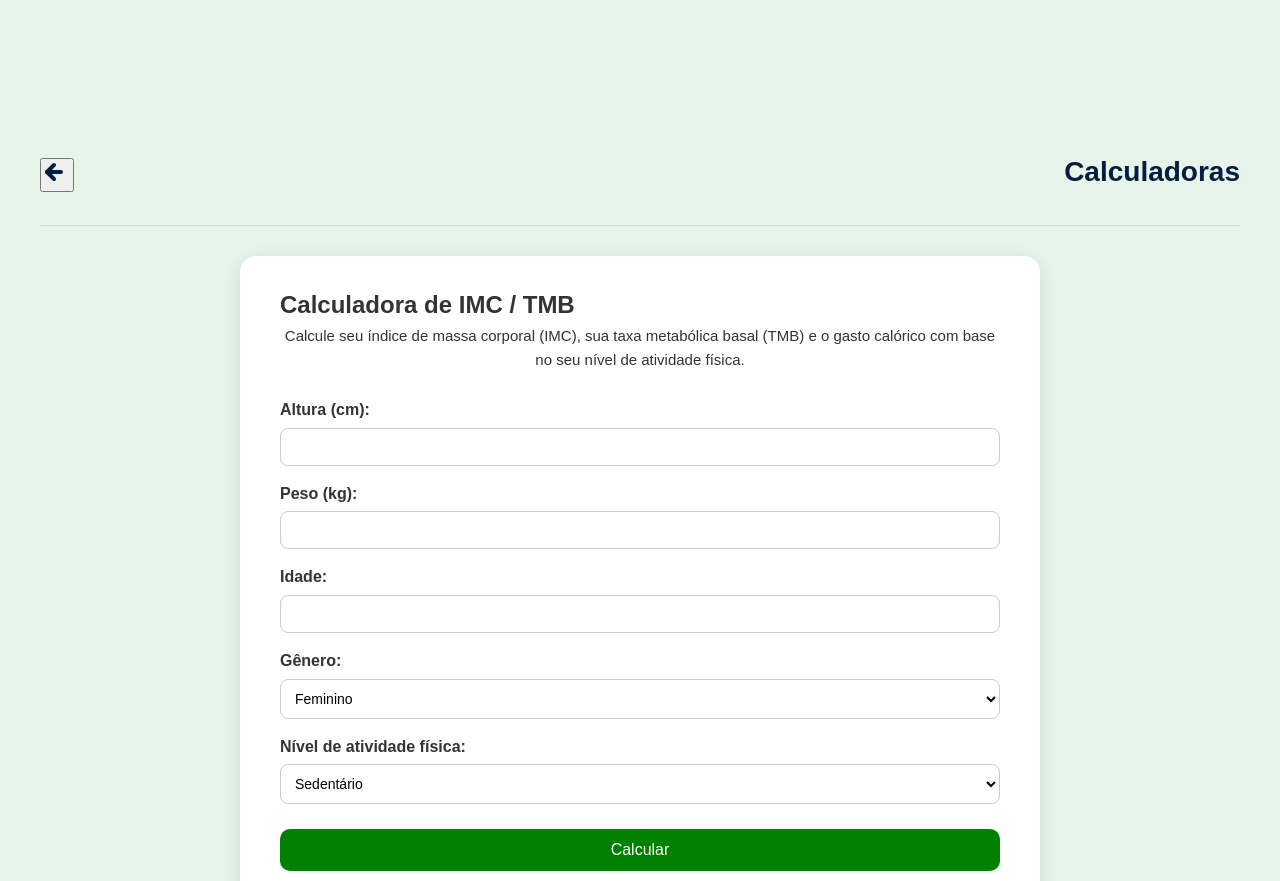
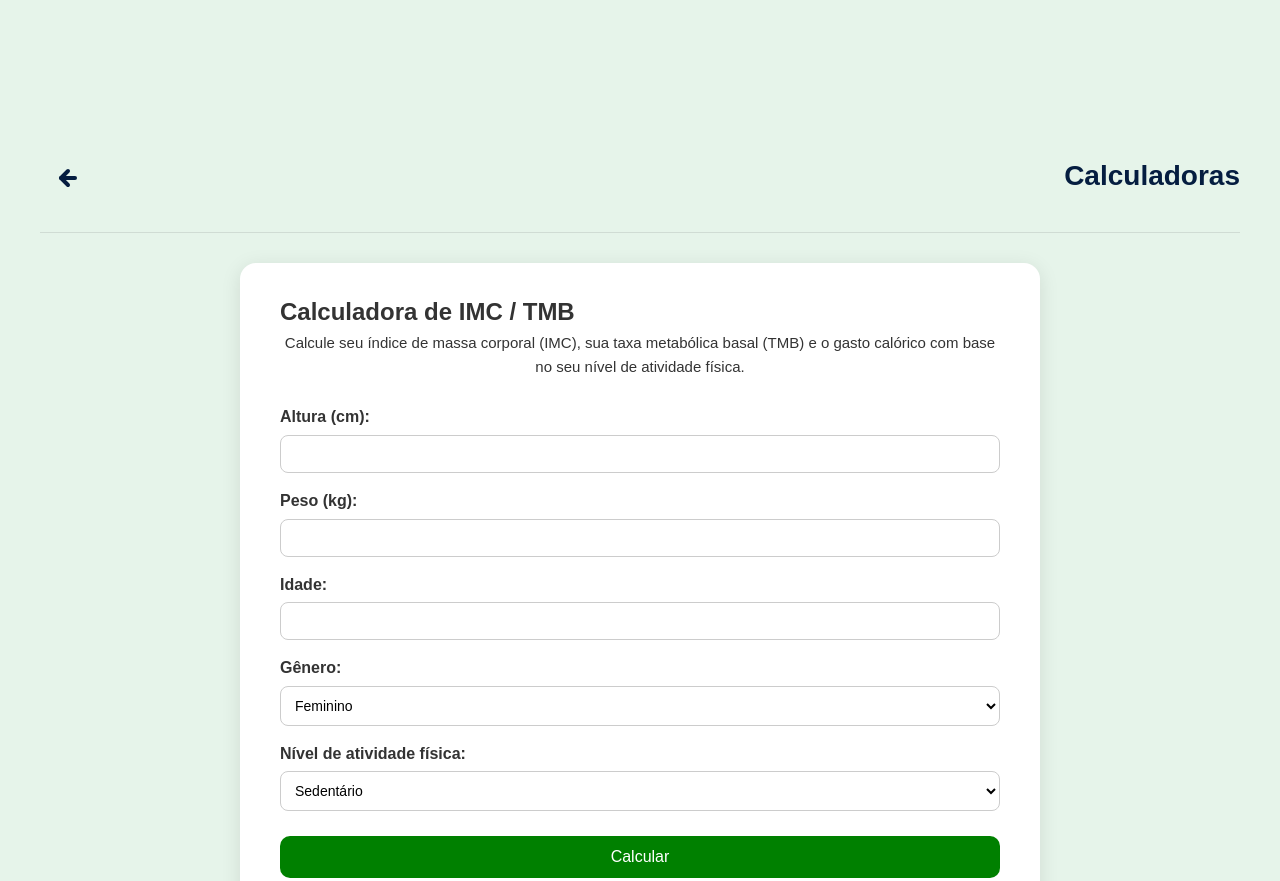
Before and after one commit to felipepcbatista/AuxilioNutricional, a website: page Codigo/front-end/calculadoras-nutri.html in a window 1280 px wide. Shown: the top 881 px of the page. Drawn offline with Linux system fonts and the light colour scheme.

Commit message:
fix: conserta navegação entre páginas e forms ao cadastrar usuário

```diff
--- a/Codigo/front-end/assets/css/calculadoras.css
+++ b/Codigo/front-end/assets/css/calculadoras.css
@@ -45,6 +45,18 @@ h1 {
   font-size: 28px;
   margin-bottom: 10px;
   text-align: center;
+}
+
+.app-header button{
+    font-weight: bolder;
+    border: none;
+    background-color: var(--fundo-primario);
+    font-size: 3rem;
+    padding: 1rem;
+    border-radius: 50%;
+}
+    .app-header a{
+    text-decoration: none;
 }
 
 p {
```
Also changed, not shown: Codigo/front-end/cadastro-usu.html (+1 -1 lines), Codigo/front-end/informacoes.html (+1 -1 lines), Codigo/front-end/perfilnutri.html (+1 -1 lines).
